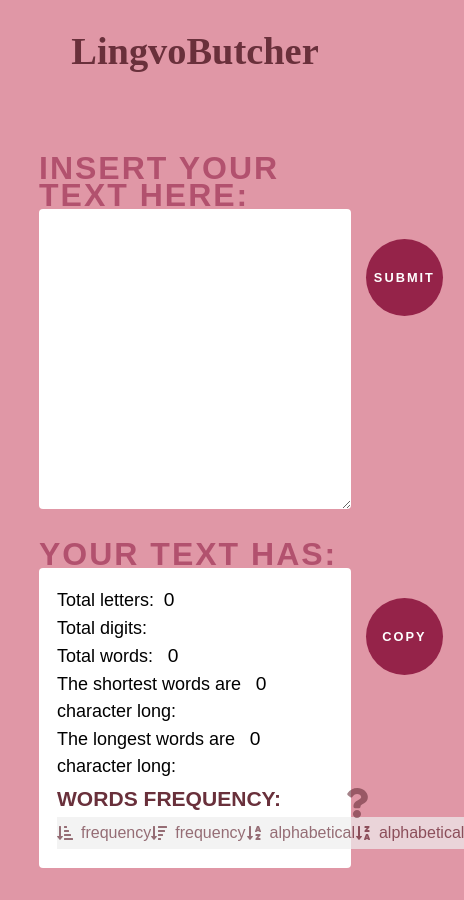
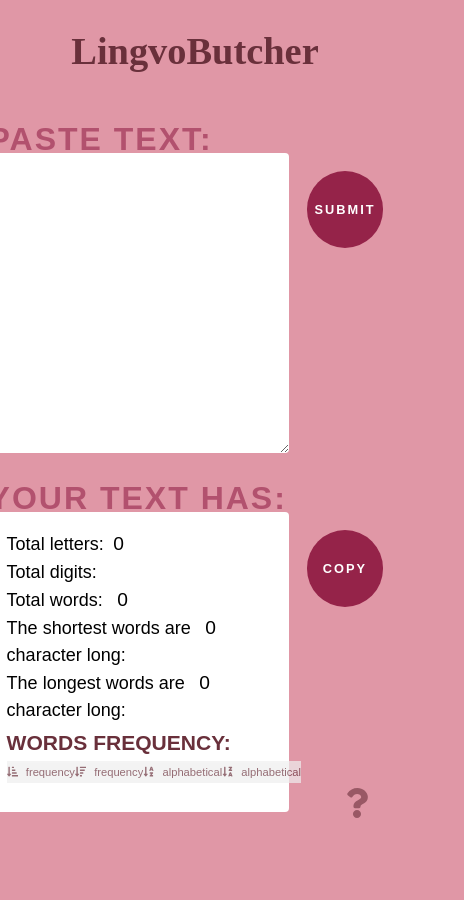
Before and after one commit to alinamarasca/zipfs-law, a React (Create React App) app: page /zipfs-law/index in a window 390 px wide. Shown: the whole page, 464 px wide, since content can reach past the window. After the commit the page ends 844 px from the top, so only its background shows below. Built offline with nearby package versions, Linux system fonts and the light colour scheme; a web font is replaced by a local one.

Commit message:
add copy feature

```diff
--- a/assets/css/index.css
+++ b/assets/css/index.css
@@ -9,6 +9,7 @@
   padding: 1em;
   margin: auto;
 }
+
 .input-area textarea:focus {
   outline: none;
   box-shadow: 10px 10px 10px rgba(0, 0, 0, 0.4);
@@ -23,7 +24,7 @@
 }
 
 .output-area .sorting-options .sort-btn, .control .sort {
-  font-size: 1rem;
+  font-size: clamp(0.7rem, 2vw, 1rem);
   width: 150px;
   height: 2em;
   opacity: 0.7;
@@ -41,11 +42,6 @@
   grid-area: control;
   position: relative;
 }
-.control .submit {
-  position: absolute;
-  top: 30px;
-  left: 15px;
-}
 
 body {
   background-color: #e097a6;
@@ -55,7 +51,7 @@
   font-family: "Calistoga", cursive;
   font-size: 1.2rem;
   color: #69303b;
-  margin: 1em 0 2em;
+  margin: 1em 0 0.5em;
   padding: 1em;
   border-radius: 10px;
   display: grid;
@@ -133,6 +129,9 @@
   display: flex;
   flex-direction: column;
 }
+.input-area .control {
+  padding: 1em;
+}
 .input-area #submit {
   grid-area: control;
   background-color: #952349;
@@ -144,7 +143,7 @@
   border: none;
   text-transform: uppercase;
   font-weight: 600;
-  font-size: 1.25rem;
+  font-size: clamp(0.8rem, 2vw, 1.25rem);
   letter-spacing: 2px;
   z-index: 999;
   margin: 0 auto;
@@ -152,11 +151,6 @@
 }
 .input-area #submit:hover {
   background-color: #69303b;
-}
-@media only screen and (max-width: 800px) {
-  .input-area #submit {
-    font-size: 0.8rem;
-  }
 }
 
 .output-area {
@@ -184,6 +178,9 @@
   color: #69303b;
 }
 
+.control {
+  padding: 1em;
+}
 .control .sort {
   background-color: #952349;
   color: #fff;
@@ -199,24 +196,13 @@
   border: none;
   text-transform: uppercase;
   font-weight: 600;
-  font-size: 1.25rem;
+  font-size: clamp(0.8rem, 2vw, 1.25rem);
   letter-spacing: 2px;
   z-index: 999;
   margin: auto;
 }
 .control #copy:hover {
   background-color: #69303b;
-}
-@media only screen and (max-width: 800px) {
-  .control #copy {
-    font-size: 0.8rem;
-  }
-}
-@media only screen and (max-width: 800px) {
-  .control {
-    display: flex;
-    flex-wrap: wrap;
-  }
 }
 
 a {
--- a/src/components/Input.jsx
+++ b/src/components/Input.jsx
@@ -7,7 +7,7 @@
 
   return (
     <div className="input-area" id="input-area">
-      <p className="section-title">Insert your text here:</p>
+      <p className="section-title">Paste text:</p>
       <form id="text">
         <textarea
           onChange={e => setText(e.currentTarget.value)}
--- a/src/components/Output.jsx
+++ b/src/components/Output.jsx
@@ -1,13 +1,12 @@
 import React, { useContext } from "react";
 import StatsContext from "../context/StatsContext";
 import WordChart from "./WordChart";
-// import { CopyToClipboard } from "react-copy-to-clipboard";
 
 function Output() {
   const { stats } = useContext(StatsContext);
 
   return (
-    <div className="output-area">
+    <div className="output-area" id="output-area">
       <p className="section-title">Your text has:</p>
       <div className="results" id="results">
         <div className="general-stats" id="general-stats">
--- a/src/sass/_defaults.scss
+++ b/src/sass/_defaults.scss
@@ -25,8 +25,4 @@
   justify-content: center;
   max-width: 80%;
   margin: auto;
-
-  // @media only screen and (max-width: 1280px) {
-  //   width: 90%;
-  // }
 }
--- a/src/sass/_elements.scss
+++ b/src/sass/_elements.scss
@@ -9,9 +9,6 @@
   border: none;
   padding: 1em;
   margin: auto;
-
-  @media only screen and (max-width: 800px) {
-  }
 }
 
 %card-active {
@@ -37,12 +34,8 @@
   grid-template-areas:
     "title ."
     "content control";
+}
 
-  // @media only screen and (max-width: 1000px) {
-  //   display: grid;
-  //   width: 100%;
-  // }
-}
 @mixin round-btn($bgr-color, $text-color) {
   background-color: $bgr-color;
   border-radius: 50%;
@@ -53,7 +46,7 @@
   border: none;
   text-transform: uppercase;
   font-weight: 600;
-  font-size: 1.25rem;
+  font-size: clamp(0.8rem, 2vw, 1.25rem);
   letter-spacing: 2px;
   z-index: 999;
 
@@ -66,14 +59,10 @@
     //   $lightness: -6%
     // );
   }
-
-  @media only screen and (max-width: 800px) {
-    font-size: 0.8rem;
-  }
 }
 
 %sort-btn {
-  font-size: 1rem;
+  font-size: clamp(0.7rem, 2vw, 1rem);
   width: 150px;
   height: 2em;
   opacity: 0.7;
@@ -91,10 +80,4 @@
 %control {
   grid-area: control;
   position: relative;
-
-  .submit {
-    position: absolute;
-    top: 30px;
-    left: 15px;
-  }
 }
--- a/src/sass/_shared.scss
+++ b/src/sass/_shared.scss
@@ -8,7 +8,7 @@
   font-family: "Calistoga", cursive;
   font-size: 1.2rem;
   color: $drk-color;
-  margin: 1em 0 2em;
+  margin: 1em 0 0.5em;
   padding: 1em;
   border-radius: 10px;
   display: grid;
--- a/src/sass/index.scss
+++ b/src/sass/index.scss
@@ -33,6 +33,8 @@
   }
   .control {
     @extend %control;
+    // background-color: aqua;
+    padding: 1em;
   }
   #submit {
     grid-area: control;
@@ -68,6 +70,7 @@
 
 .control {
   @extend %control;
+  padding: 1em;
 
   .sort {
     @extend %sort-btn;
@@ -79,11 +82,6 @@
   #copy {
     @include round-btn($pink-color, #fff);
     margin: auto;
-  }
-
-  @media only screen and (max-width: 800px) {
-    display: flex;
-    flex-wrap: wrap;
   }
 }
 
```
